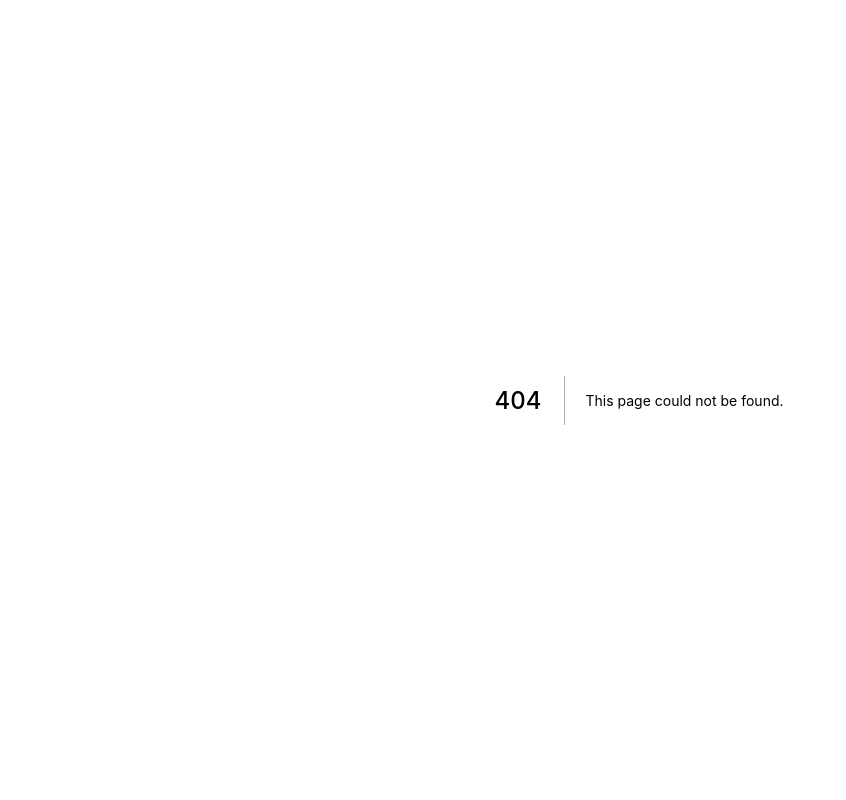
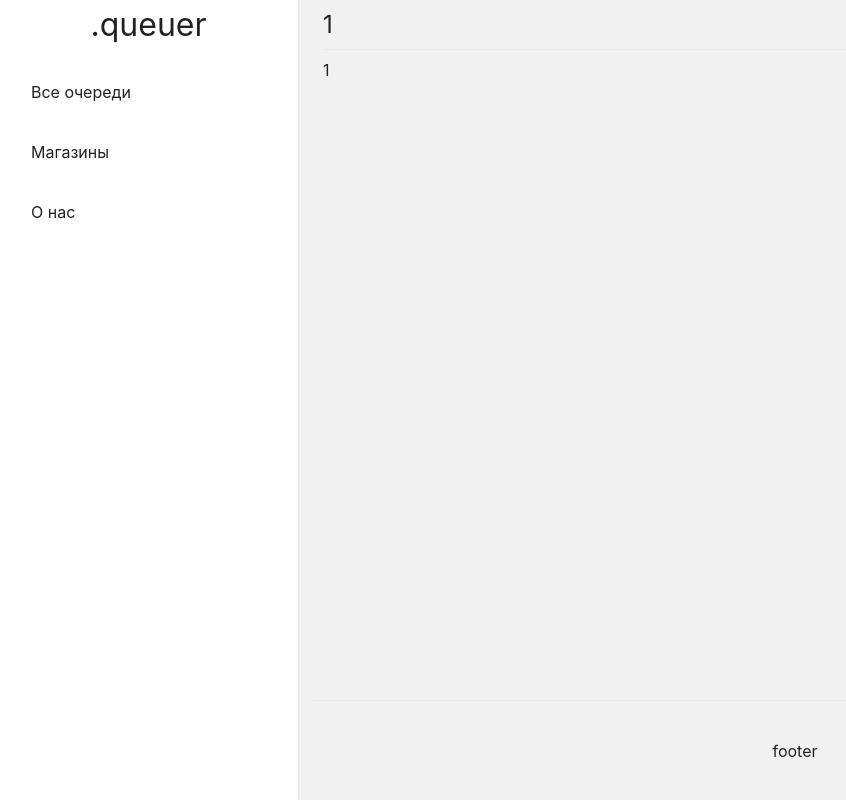
Before and after one commit to Aksimka/queuer, a Next.js app: page /queues/1 in a window 1280 px wide. Before the commit this address had no page. Shown: the whole page, without its empty margins (1-847 px from the left). Built offline with nearby package versions, Linux system fonts and the light colour scheme.

Commit message:
begin queue page

```diff
--- /dev/null
+++ b/pages/queues/[id].tsx
@@ -0,0 +1,17 @@
+import { ReactElement } from 'react'
+import { useRouter } from 'next/router'
+import MenuLayout from '@/layouts/menu'
+import MainLayout from '@/layouts/main'
+
+export default function Queue(): ReactElement {
+  const router = useRouter()
+  console.log(router, 'router')
+  const { id } = router.query
+  return (
+    <MenuLayout>
+      <MainLayout heading={`${id}`} footer="footer">
+        <div>{id}</div>
+      </MainLayout>
+    </MenuLayout>
+  )
+}
```
